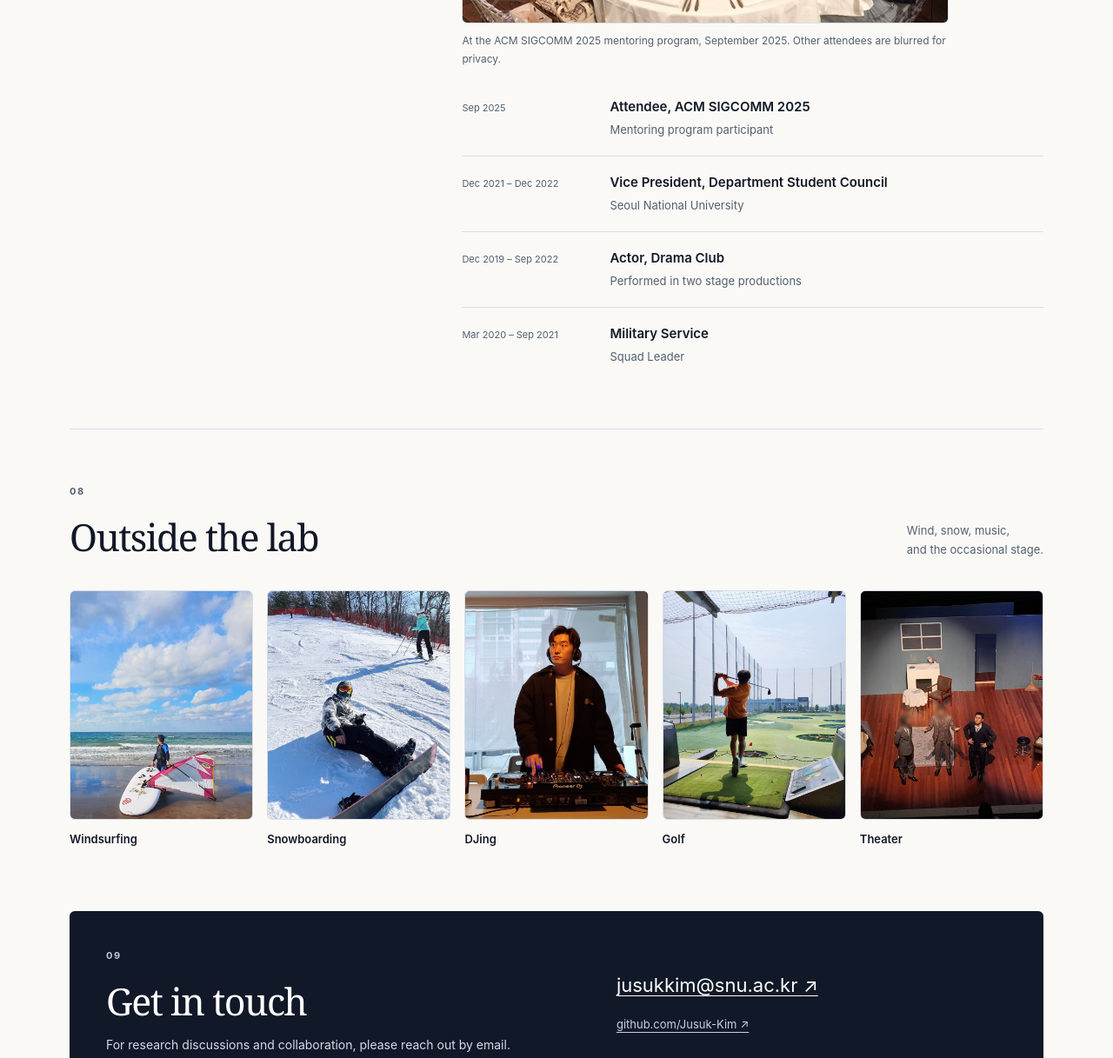
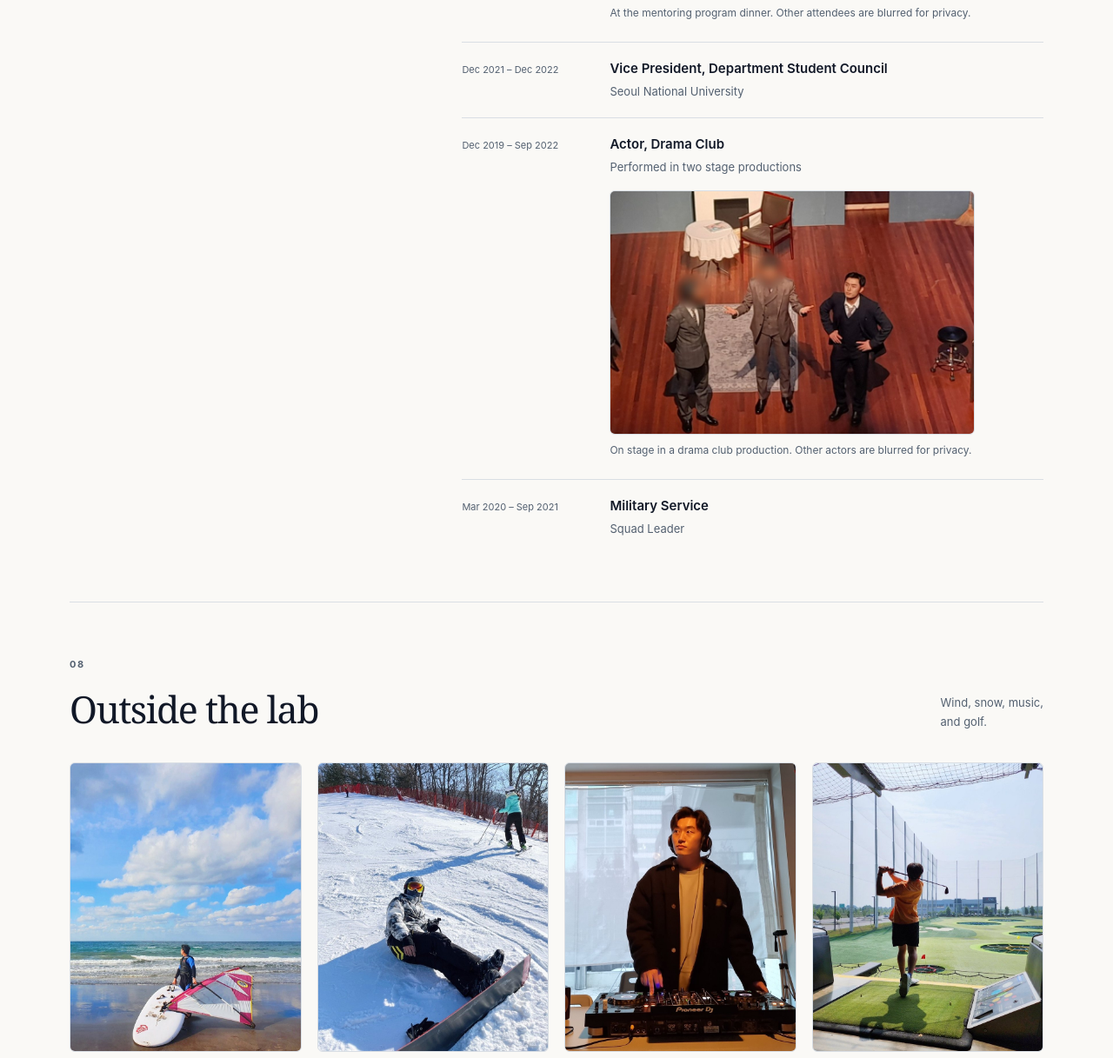
Before and after one commit to Jusuk-Kim/Jusuk-Kim.github.io, a plain HTML site: page index.html in a window 1280 px wide. Shown: the part 7202-8419 px from the top of the page at 87% size. Drawn offline with Linux system fonts and the light colour scheme.

Commit message:
Move stage photo to the Drama Club entry in Activities
- Attach the SIGCOMM and drama club photos to their own entries
- Return the hobbies grid to four photos

Co-Authored-By: Claude Fable 5.2 <noreply@anthropic.com>
Claude-Session: https://claude.ai/code/session_01WXQJQNaGTfCWqAiBUq55CT

```diff
--- a/assets/css/style.css
+++ b/assets/css/style.css
@@ -145,7 +145,10 @@ h1 span { color: var(--accent); }
 }
 .photo-figure figcaption { margin-top: 10px; font-size: 12px; color: var(--muted); }
 .activity-list li { grid-template-columns: 150px minmax(0, 1fr); }
-.hobby-grid { display: grid; grid-template-columns: repeat(5, minmax(0, 1fr)); gap: 16px; }
+.activity-photo { margin: 14px 0 4px; max-width: 420px; }
+.activity-photo img { display: block; width: 100%; height: auto; border-radius: 6px; border: 1px solid var(--line); background: var(--soft); }
+.activity-photo figcaption { margin-top: 8px; font-size: 12px; color: var(--muted); }
+.hobby-grid { display: grid; grid-template-columns: repeat(4, minmax(0, 1fr)); gap: 18px; }
 .hobby-card { margin: 0; }
 .hobby-card img { aspect-ratio: 4 / 5; object-fit: cover; }
 .hobby-card figcaption { margin-top: 11px; font-size: 13px; font-weight: 600; }
@@ -209,8 +212,6 @@ h1 span { color: var(--accent); }
   .awards-list li { grid-template-columns: 75px minmax(0, 1fr); gap: 15px; }
   .activity-list li { grid-template-columns: 110px minmax(0, 1fr); }
   .hobby-grid { grid-template-columns: repeat(2, minmax(0, 1fr)); gap: 14px; }
-  .hobby-card-last { grid-column: 1 / -1; }
-  .hobby-card-last img { aspect-ratio: 16 / 10; object-position: 50% 78%; }
   .hero-portrait { max-width: 340px; }
   .project-media { grid-template-columns: minmax(0, 1fr); max-width: 420px; }
   .media-frame img { height: auto; }
@@ -240,7 +241,7 @@ h1 span { color: var(--accent); }
   .section-split { gap: 24px; }
   .affiliation-card, .contact-section { background: white; color: var(--ink); border: 1px solid var(--line); }
   .affiliation-card p, .affiliation-card a, .affiliation-details dt, .contact-section p, .contact-section a { color: var(--ink); }
-  .project-card, .experience-entry, .education-entry, .teaching-entry, .awards-list li, .photo-figure, .hobby-card, .media-card { break-inside: avoid; }
+  .project-card, .experience-entry, .education-entry, .teaching-entry, .awards-list li, .photo-figure, .hobby-card, .media-card, .activity-photo { break-inside: avoid; }
   .translation { position: static; opacity: 1; background: white; }
   .translation p, .translation .translation-title { color: var(--ink); }
   .translate-hint { display: none; }
--- a/index.html
+++ b/index.html
@@ -172,27 +172,24 @@
       <section class="section section-split" id="activities" aria-labelledby="activities-title">
         <div class="section-heading"><p class="section-number" aria-hidden="true">07</p><h2 id="activities-title">Activities</h2></div>
         <div class="section-content">
-          <figure class="photo-figure">
-            <img src="assets/img/sigcomm-2025.jpg" width="700" height="472" loading="lazy" alt="Edward Jusuk Kim seated at a round dinner table with other attendees of the ACM SIGCOMM 2025 mentoring program; the other attendees' faces are blurred." />
-            <figcaption>At the ACM SIGCOMM 2025 mentoring program, September 2025. Other attendees are blurred for privacy.</figcaption>
-          </figure>
           <ul class="awards-list activity-list">
-            <li><span class="award-year">Sep 2025</span><div><h3>Attendee, ACM SIGCOMM 2025</h3><p>Mentoring program participant</p></div></li>
+            <li><span class="award-year">Sep 2025</span><div><h3>Attendee, ACM SIGCOMM 2025</h3><p>Mentoring program participant</p>
+              <figure class="activity-photo"><img src="assets/img/sigcomm-2025.jpg" width="700" height="472" loading="lazy" alt="Edward Jusuk Kim seated at a round dinner table with other attendees of the ACM SIGCOMM 2025 mentoring program; the other attendees' faces are blurred." /><figcaption>At the mentoring program dinner. Other attendees are blurred for privacy.</figcaption></figure></div></li>
             <li><span class="award-year">Dec 2021 – Dec 2022</span><div><h3>Vice President, Department Student Council</h3><p>Seoul National University</p></div></li>
-            <li><span class="award-year">Dec 2019 – Sep 2022</span><div><h3>Actor, Drama Club</h3><p>Performed in two stage productions</p></div></li>
+            <li><span class="award-year">Dec 2019 – Sep 2022</span><div><h3>Actor, Drama Club</h3><p>Performed in two stage productions</p>
+              <figure class="activity-photo"><img src="assets/img/drama-club.jpg" width="900" height="600" loading="lazy" alt="Three actors in suits on a stage seen from above; Edward Jusuk Kim stands on the right and the other two actors' faces are blurred." /><figcaption>On stage in a drama club production. Other actors are blurred for privacy.</figcaption></figure></div></li>
             <li><span class="award-year">Mar 2020 – Sep 2021</span><div><h3>Military Service</h3><p>Squad Leader</p></div></li>
           </ul>
         </div>
       </section>
 
       <section class="section" id="life" aria-labelledby="life-title">
-        <div class="section-heading section-heading-row"><div><p class="section-number" aria-hidden="true">08</p><h2 id="life-title">Outside the lab</h2></div><p class="section-note">Wind, snow, music,<br />and the occasional stage.</p></div>
+        <div class="section-heading section-heading-row"><div><p class="section-number" aria-hidden="true">08</p><h2 id="life-title">Outside the lab</h2></div><p class="section-note">Wind, snow, music,<br />and golf.</p></div>
         <div class="hobby-grid">
           <figure class="hobby-card"><img src="assets/img/windsurfing.jpg" width="800" height="1000" loading="lazy" alt="Carrying a windsurfing board and sail along the shoreline under a cloudy blue sky." /><figcaption>Windsurfing</figcaption></figure>
           <figure class="hobby-card"><img src="assets/img/snowboarding.jpg" width="800" height="1000" loading="lazy" alt="Sitting on a snowy slope with a snowboard strapped on, wearing a helmet and goggles." /><figcaption>Snowboarding</figcaption></figure>
           <figure class="hobby-card"><img src="assets/img/djing.jpg" width="800" height="1000" loading="lazy" alt="Standing behind a DJ controller wearing headphones." /><figcaption>DJing</figcaption></figure>
           <figure class="hobby-card"><img src="assets/img/golf.jpg" width="800" height="1000" loading="lazy" alt="Finishing a golf swing at a driving range, seen from behind." /><figcaption>Golf</figcaption></figure>
-          <figure class="hobby-card hobby-card-last"><img src="assets/img/theater.jpg" width="800" height="1000" loading="lazy" alt="Three actors in suits on a stage set seen from above; Edward Jusuk Kim stands on the right and the other two actors' faces are blurred." /><figcaption>Theater</figcaption></figure>
         </div>
       </section>
 
```
Also changed, not shown: assets/img/drama-club.jpg (added), assets/img/theater.jpg (deleted).
